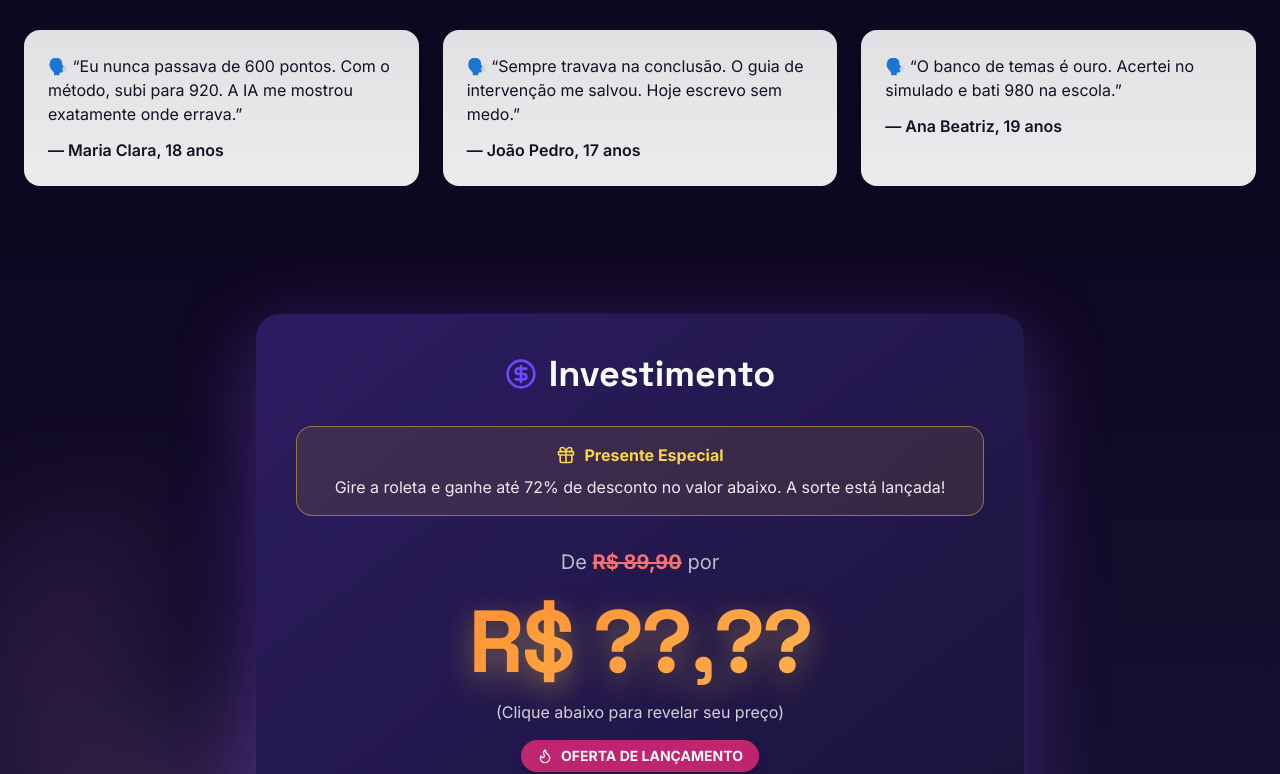
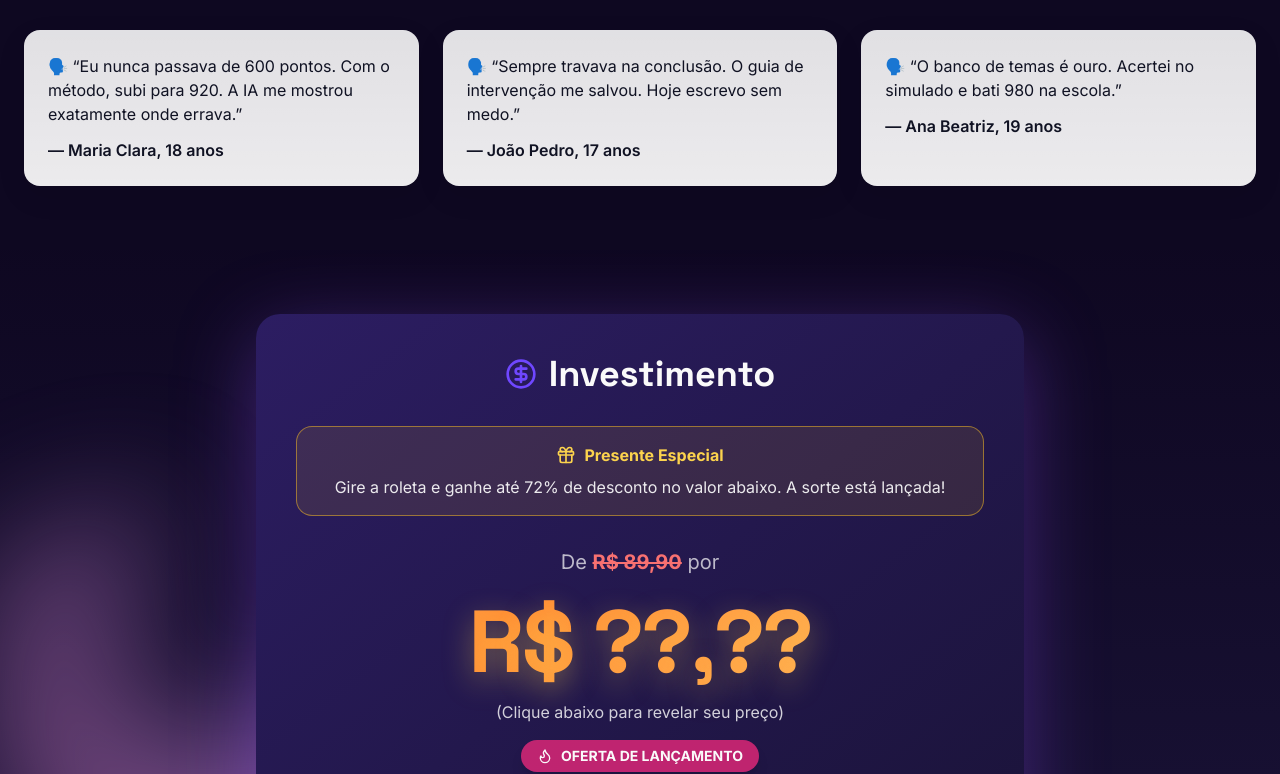
Before and after one commit to leosabbadin/lpenem-roleta, a Next.js app: page / in a window 1280 px wide. Shown: the part 4141-4915 px from the top of the page. Built offline with nearby package versions, Linux system fonts and the light colour scheme.

Commit message:
quero que salte mais aos olhos

```diff
--- a/src/components/landing/investment-section.tsx
+++ b/src/components/landing/investment-section.tsx
@@ -18,11 +18,11 @@ export function InvestmentSection() {
     >
       <div className="absolute inset-0 -z-10 bg-gradient-to-b from-background to-[#1a1338]" />
       <div
-        className="absolute inset-x-0 top-1/2 -z-10 -translate-y-1/2 transform-gpu overflow-hidden opacity-50 blur-3xl"
+        className="absolute inset-x-0 top-1/2 -z-10 -translate-y-1/2 transform-gpu overflow-hidden blur-3xl"
         aria-hidden="true"
       >
         <div
-          className="relative left-[calc(50%-11rem)] aspect-[1155/678] w-[36.125rem] -translate-x-1/2 rotate-[30deg] bg-gradient-to-tr from-[#ff80b5] to-[#9089fc] opacity-30 sm:left-[calc(50%-30rem)] sm:w-[72.1875rem]"
+          className="relative left-[calc(50%-11rem)] aspect-[1155/678] w-[36.125rem] -translate-x-1/2 rotate-[30deg] bg-gradient-to-tr from-[#ff80b5] to-[#9089fc] opacity-50 sm:left-[calc(50%-30rem)] sm:w-[72.1875rem]"
           style={{
             clipPath:
               'polygon(74.1% 44.1%, 100% 61.6%, 97.5% 26.9%, 85.5% 0.1%, 80.7% 2%, 72.5% 32.5%, 60.2% 62.4%, 52.4% 68.1%, 47.5% 58.3%, 45.2% 34.5%, 27.5% 76.7%, 0.1% 64.9%, 17.9% 100%, 27.6% 76.8%, 76.1% 97.7%, 74.1% 44.1%)',
```
